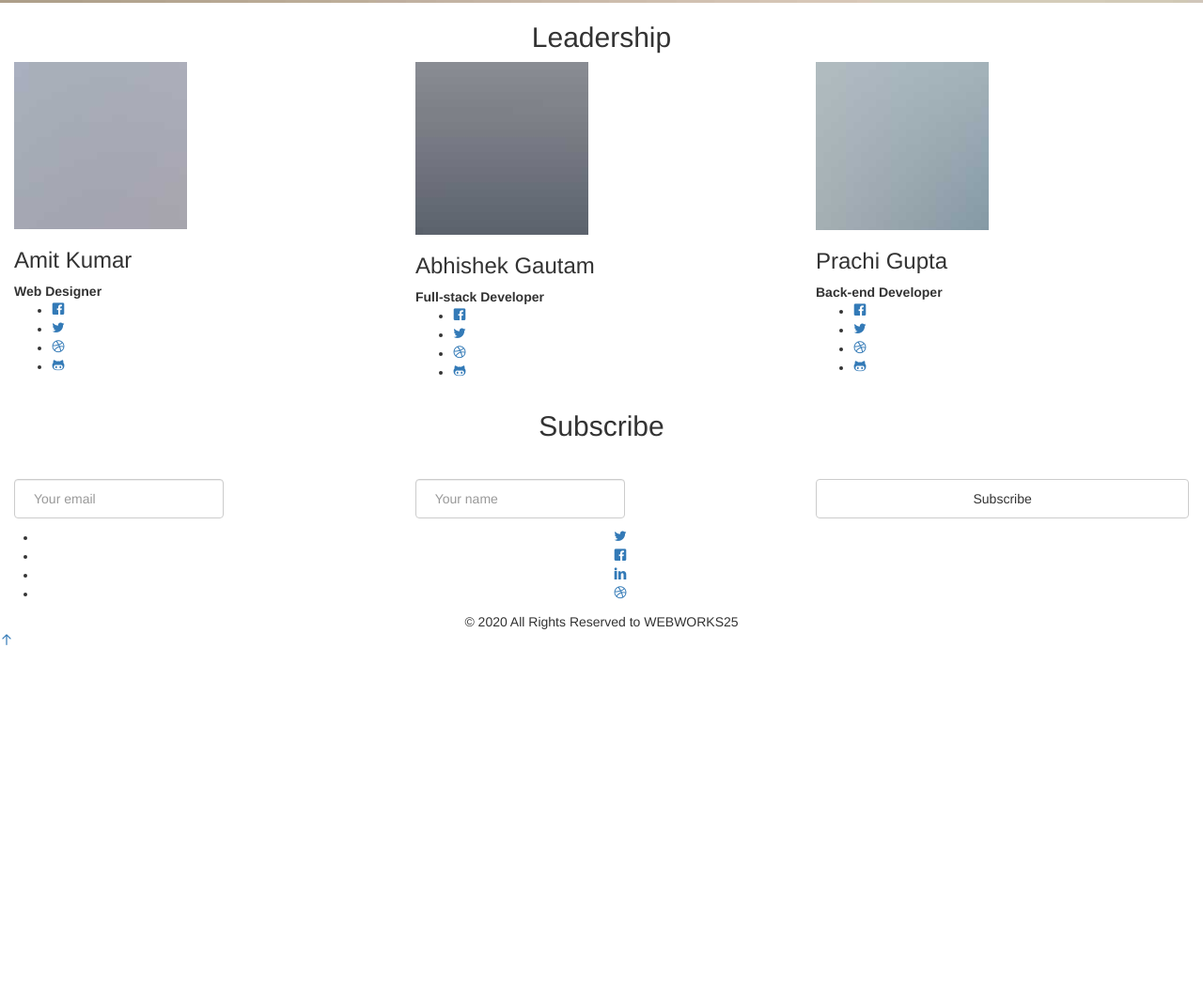
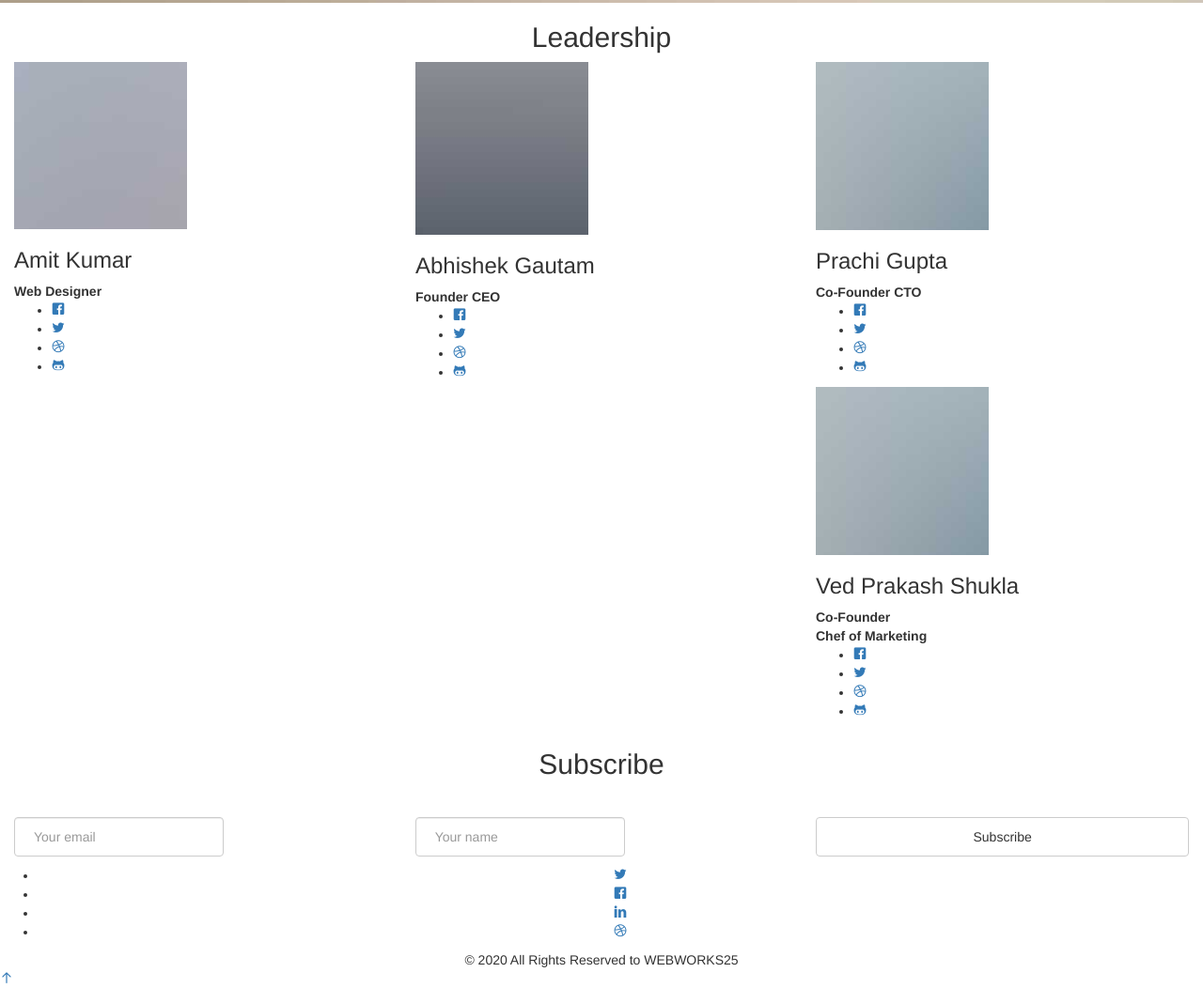
Before and after one commit to Webwork25/webworks25, a plain HTML site: page about.html in a window 1280 px wide. Shown: the part 1228-2280 px from the top of the page at 94% size. Before the commit the page ends 1920 px from the top, so only its background shows below. Drawn offline with nearby package versions, Linux system fonts and the light colour scheme; files that its build step writes are made by us from their sources; files whose address does not match are found by name.

Commit message:
Update about.html

```diff
--- a/about.html
+++ b/about.html
@@ -237,7 +237,7 @@
 					<div class="gtco-staff">
 						<img src="images/person_2.jpg" alt="Free HTML5 Templates by freehtml5.co">
 						<h3>Abhishek Gautam</h3>
-						<strong class="role">Full-stack Developer</strong>
+						<strong class="role">Founder CEO</strong>
 						<ul class="gtco-social-icons">
 							<li><a href="#"><i class="icon-facebook"></i></a></li>
 							<li><a href="#"><i class="icon-twitter"></i></a></li>
@@ -250,7 +250,7 @@
 					<div class="gtco-staff">
 						<img src="images/person_3.jpg" alt="Free HTML5 Templates by freehtml5.co">
 						<h3>Prachi Gupta</h3>
-						<strong class="role">Back-end Developer</strong>
+						<strong class="role">Co-Founder CTO</strong>
 						<ul class="gtco-social-icons">
 							<li><a href="#"><i class="icon-facebook"></i></a></li>
 							<li><a href="#"><i class="icon-twitter"></i></a></li>
@@ -264,7 +264,24 @@
 
 		</div>
 	</div>
+	<div class="col-md-4 animate-box" data-animate-effect="fadeIn">
+					<div class="gtco-staff">
+						<img src="images/person_3.jpg" alt="Free HTML5 Templates by freehtml5.co">
+						<h3>Ved Prakash Shukla</h3>
+						<strong class="role">Co-Founder <br> Chef of Marketing</strong>
+						<ul class="gtco-social-icons">
+							<li><a href="#"><i class="icon-facebook"></i></a></li>
+							<li><a href="#"><i class="icon-twitter"></i></a></li>
+							<li><a href="#"><i class="icon-dribbble"></i></a></li>
+							<li><a href="#"><i class="icon-github"></i></a></li>
+						</ul>
+					</div>
+				</div>
+			</div>
+			</div>
 
+		</div>
+	</div>
 
 	<div id="gtco-subscribe">
 		<div class="gtco-container">
```
